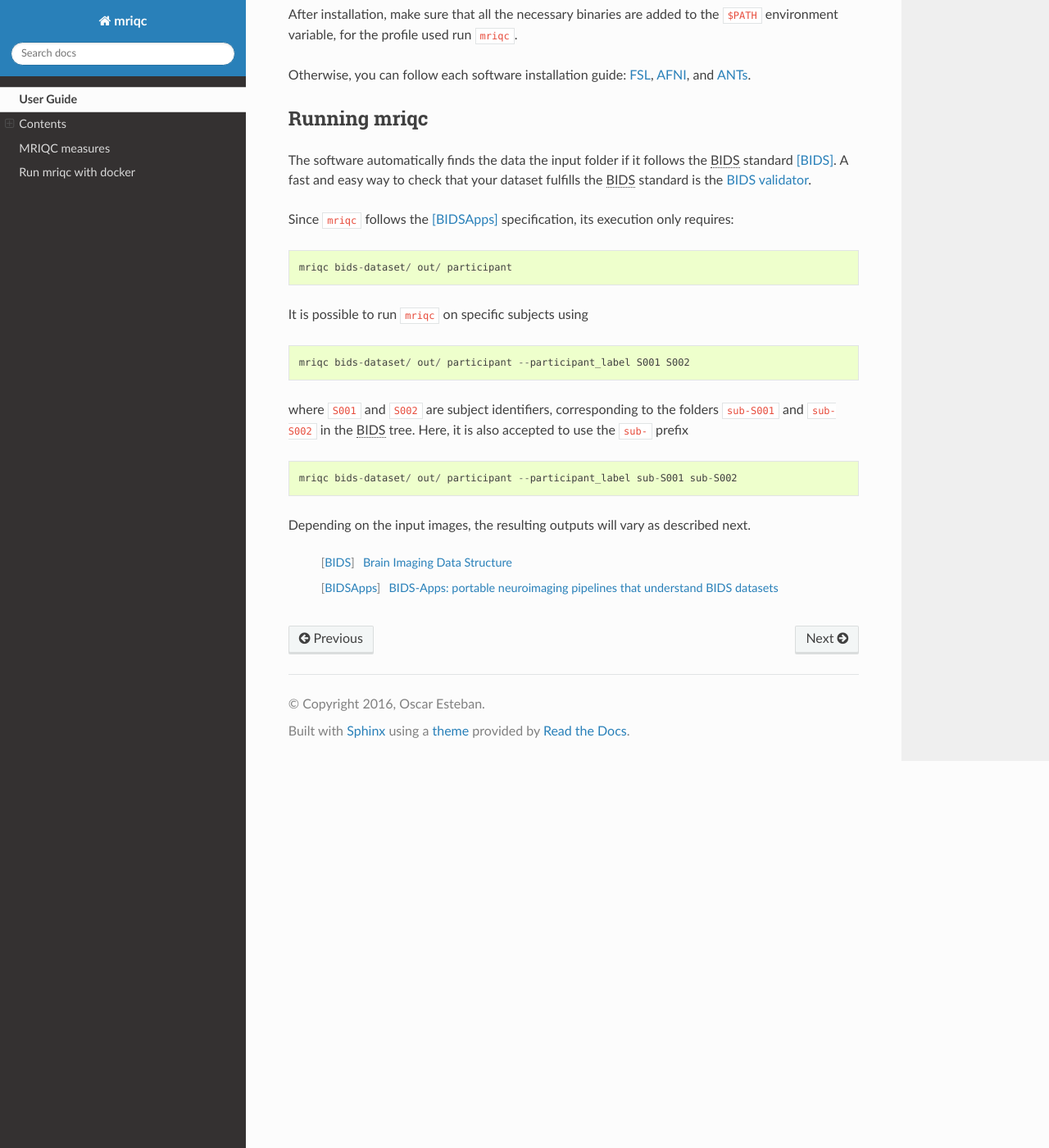
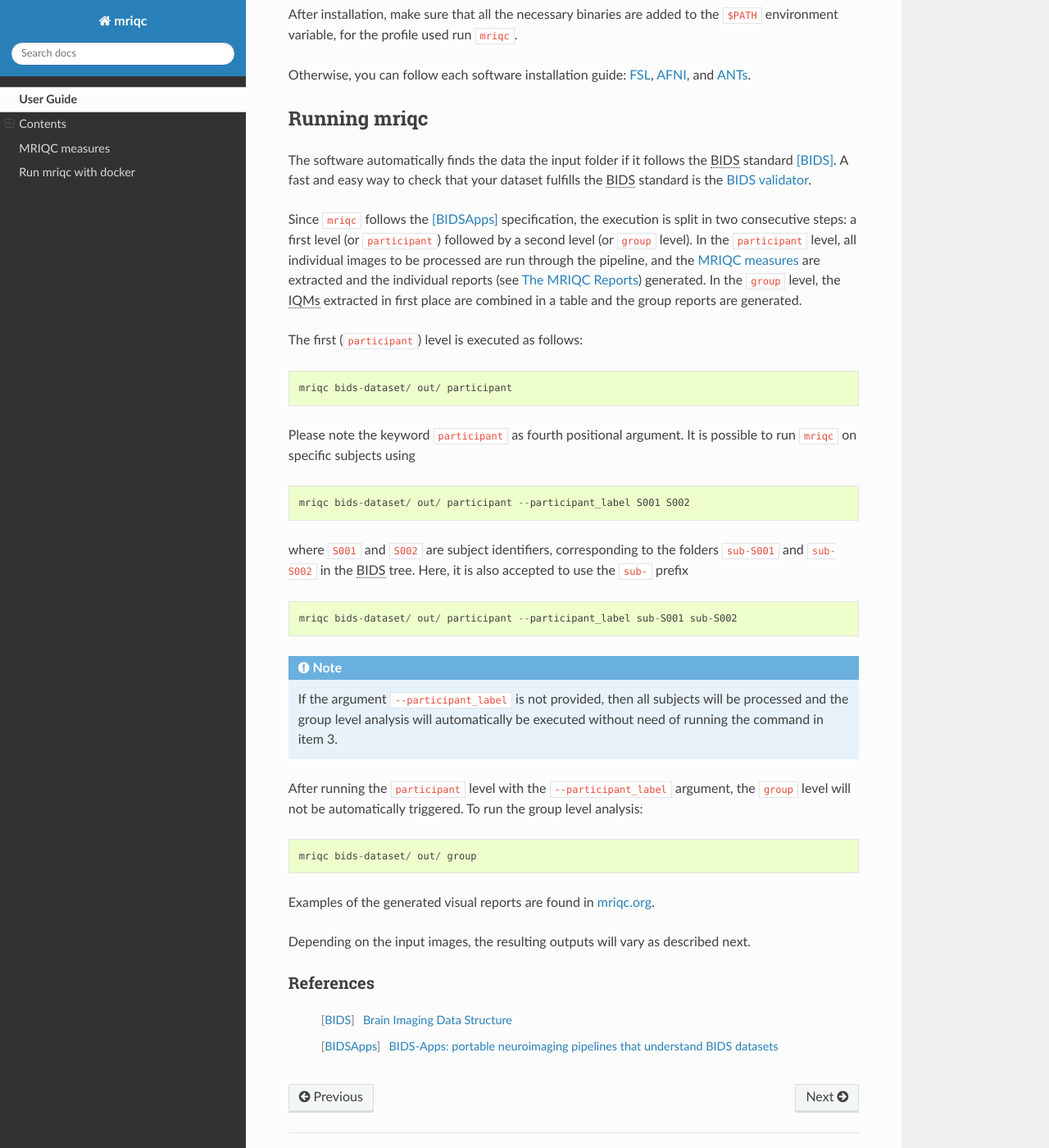
Before and after one commit to nipreps/mriqc, a Sphinx documentation site: the page built from docs/source/userguide.rst, in a window 1280 px wide and 1400 px high, scrolled down 1027 px. Shown: the whole window at 82% size. Built offline with Sphinx 7.4.7 and the Read the Docs theme 2.0.0, drawn with Linux system fonts in a browser that asks for light colours; pages that are not in the unit, such as notebooks, are missing from menus; the version number could not be read and is left out.

Commit message:
[skip ci] update user guide

```diff
--- a/docs/source/userguide.rst
+++ b/docs/source/userguide.rst
@@ -50,12 +50,21 @@
 :abbr:`BIDS (brain imaging data structure)` standard is
 the `BIDS validator <http://incf.github.io/bids-validator/>`_.
 
-Since ``mriqc`` follows the [BIDSApps]_ specification,
-its execution only requires: ::
+Since ``mriqc`` follows the [BIDSApps]_ specification, the execution is
+split in two consecutive steps: a first level (or ``participant``) followed
+by a second level (or ``group`` level).
+In the ``participant`` level, all individual images to be processed are run
+through the pipeline, and the :ref:`MRIQC measures` are extracted and
+the individual reports (see :ref:`The MRIQC Reports`) generated.
+In the ``group`` level, the :abbr:`IQMs (image quality metrics)` extracted in
+first place are combined in a table and the group reports are generated.
+
+The first (``participant``) level is executed as follows: ::
 
   mriqc bids-dataset/ out/ participant
 
 
+Please note the keyword ``participant`` as fourth positional argument.
 It is possible to run ``mriqc`` on specific subjects using ::
 
   mriqc bids-dataset/ out/ participant --participant_label S001 S002
@@ -67,8 +76,27 @@
   mriqc bids-dataset/ out/ participant --participant_label sub-S001 sub-S002
 
 
+.. note::
+
+   If the argument :code:`--participant_label` is not provided, then all
+   subjects will be processed and the group level analysis will
+   automatically be executed without need of running the command in item 3.
+
+After running the ``participant`` level with the :code:`--participant_label` argument,
+the ``group`` level will not be automatically triggered.
+To run the group level analysis: ::
+
+  mriqc bids-dataset/ out/ group
+
+
+Examples of the generated visual reports are found in `mriqc.org <http://mriqc.org>`_.
+
+
 Depending on the input images, the resulting outputs will vary as described next.
 
+
+References
+~~~~~~~~~~
 
   .. [BIDS] `Brain Imaging Data Structure <http://bids.neuroimaging.io/>`_
   .. [BIDSApps] `BIDS-Apps: portable neuroimaging pipelines that understand BIDS
```
